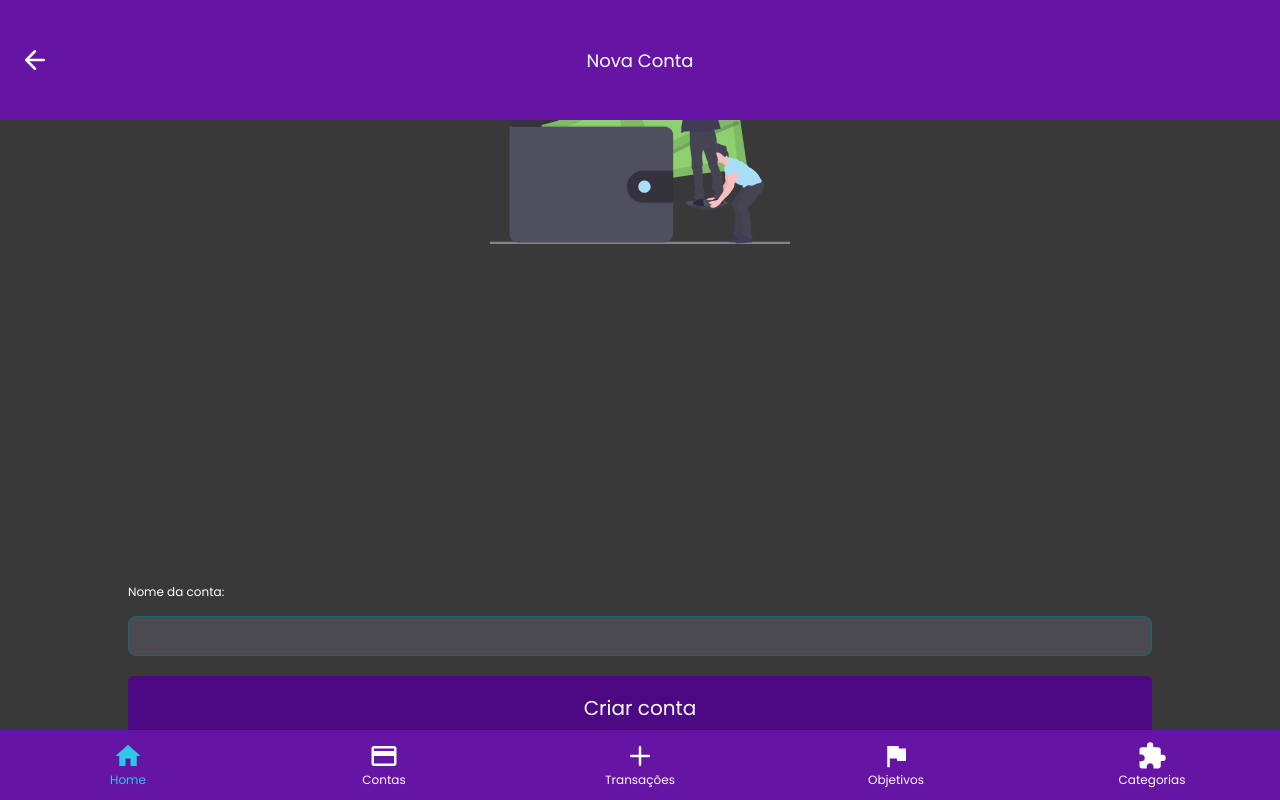
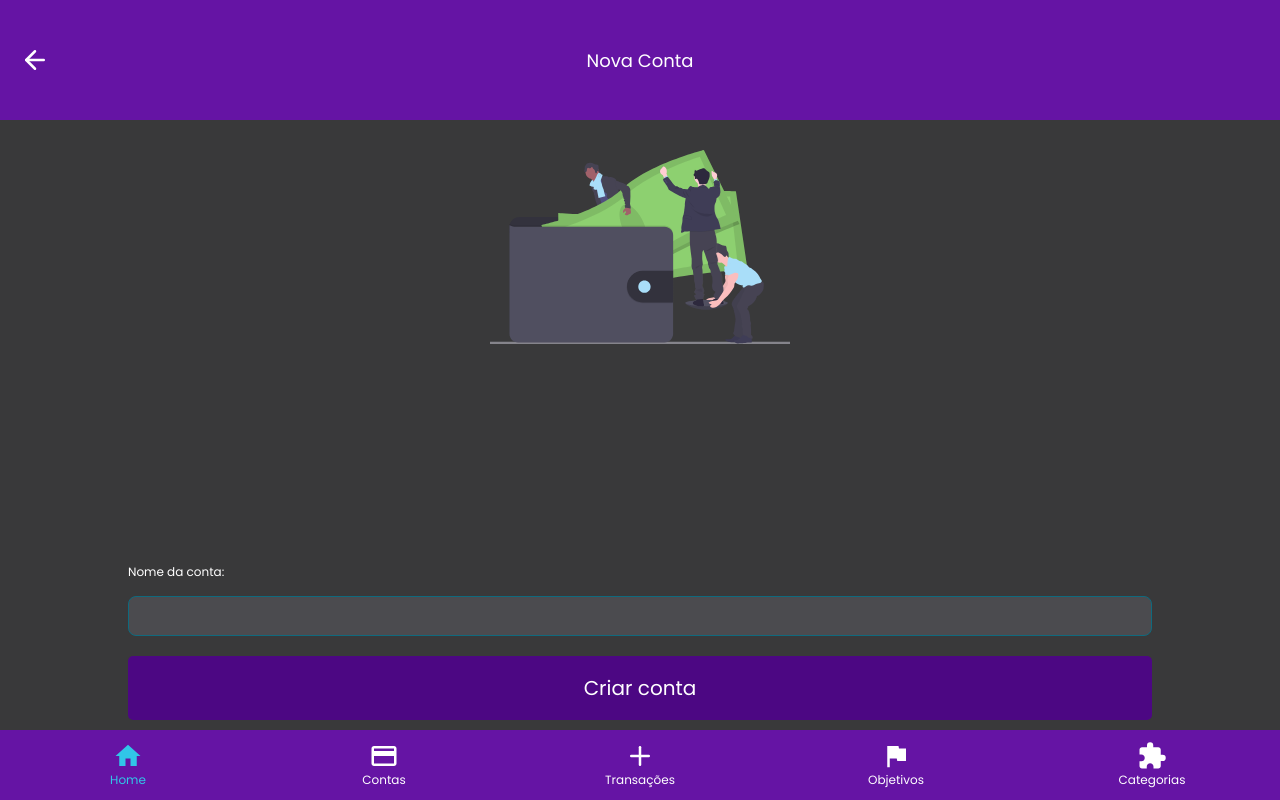
Before and after one commit to fellipe-araujo/Finance, a React (Create React App) app in the folder web/: page /accounts/create in a window 1280 px wide. Built offline with nearby package versions, Linux system fonts and the light colour scheme; no server answers; sample sign-in values are in the browser's storage.

Commit message:
#55 Updated new account page with new prototype.

```diff
--- a/web/src/pages/NewAccount/index.tsx
+++ b/web/src/pages/NewAccount/index.tsx
@@ -1,11 +1,15 @@
 import { useState } from 'react';
-import { Container, Content, Options } from './styles';
+import { Content, Options } from './styles';
+
 import { useHistory } from 'react-router-dom';
 import { toast } from 'react-toastify';
+
 import SecondaryHeader from '../../components/SecondaryHeader';
 import InputApp from '../../components/InputApp';
 import Button from '../../components/Button';
 import ModalConfirm from '../../components/ModalConfirm';
+import PageContainer from '../../components/PageContainer';
+
 import AccountLogo from '../../assets/account-logo.svg';
 import accountService from '../../services/accountService';
 import { useAuth } from '../../context/auth';
@@ -47,7 +51,7 @@ const NewAccount = () => {
   };
 
   return (
-    <Container>
+    <PageContainer>
       <SecondaryHeader title="Nova Conta" goBack="/accounts" />
 
       <ModalConfirm
@@ -59,11 +63,7 @@ const NewAccount = () => {
       />
 
       <Content>
-        <img
-          className="new-account-image"
-          src={AccountLogo}
-          alt="Account Logo"
-        />
+        <img src={AccountLogo} alt="Account Logo" />
 
         <Options>
           <InputApp
@@ -75,7 +75,7 @@ const NewAccount = () => {
           <Button title="Criar conta" isCreate onClick={() => openModal()} />
         </Options>
       </Content>
-    </Container>
+    </PageContainer>
   );
 };
 
--- a/web/src/pages/NewAccount/styles.ts
+++ b/web/src/pages/NewAccount/styles.ts
@@ -12,7 +12,7 @@ const Container = styled.div`
 const Content = styled.div`
   width: 100%;
   height: 100%;
-  margin: 5rem 0;
+  padding-top: 15rem;
   overflow-y: scroll;
 
   display: flex;
@@ -20,7 +20,7 @@ const Content = styled.div`
   align-items: center;
   justify-content: space-between;
 
-  .new-account-image {
+  > img {
     width: 30rem;
   }
 `;
```
